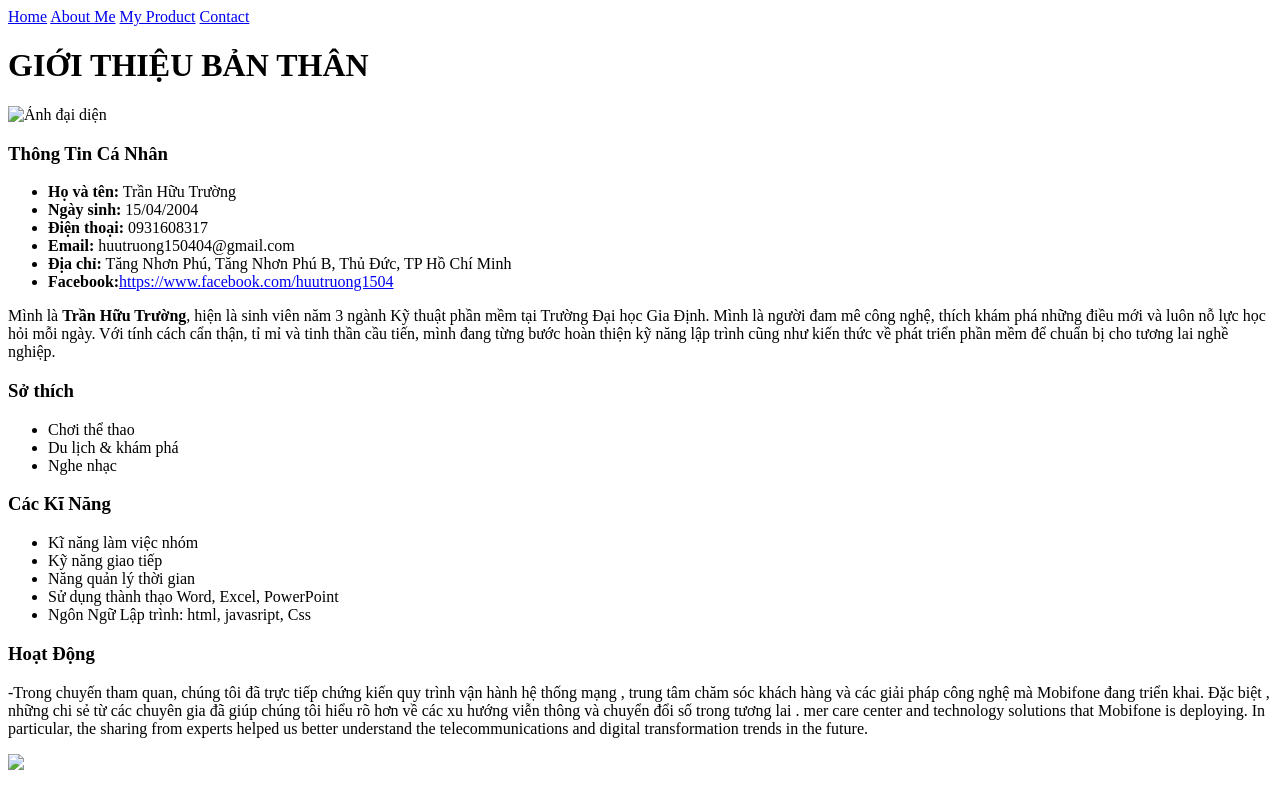
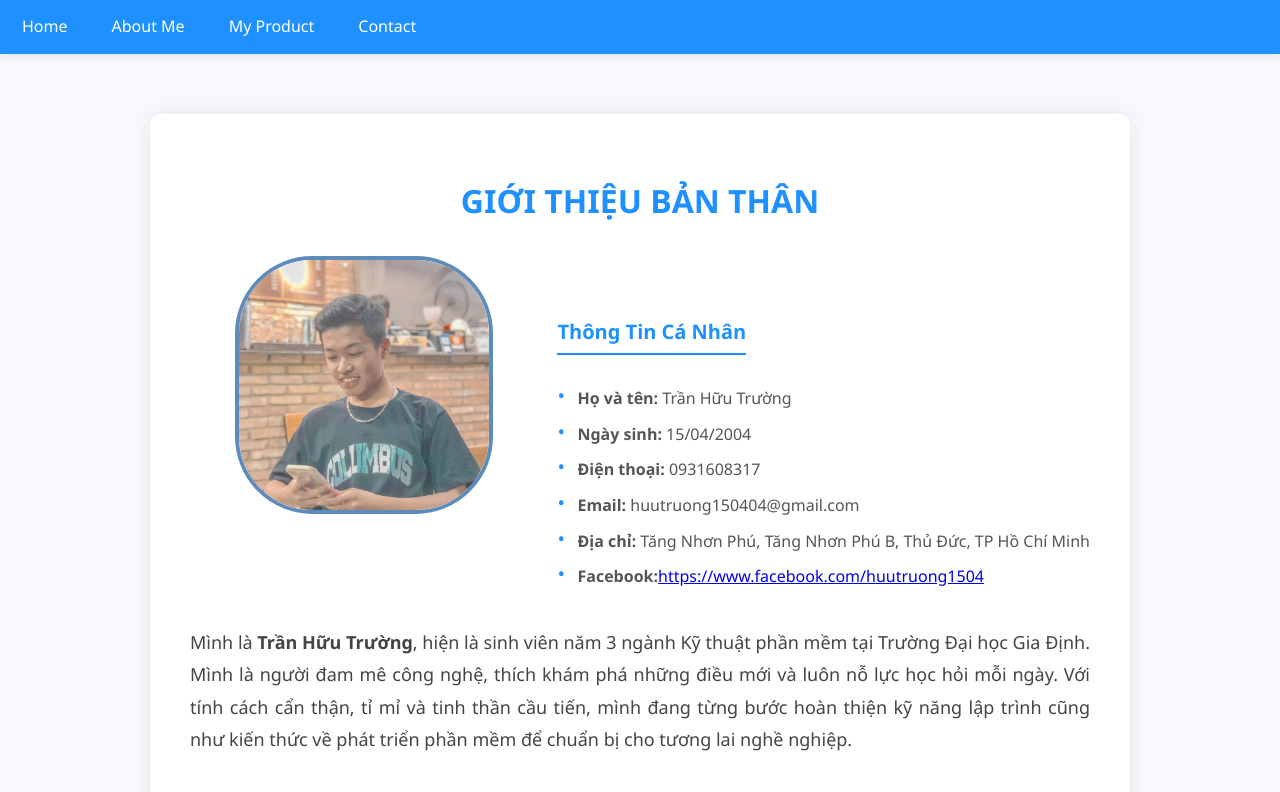
Before and after one commit to HuuTruong1504/cv, a plain HTML site: page aboutme.html in a window 1280 px wide. Shown: the top 792 px of the page. Drawn offline with Linux system fonts and the light colour scheme; the site is published under a folder, as on GitHub Pages, so addresses that start at the root find nothing.

Commit message:
sua form

```diff
--- a/html/aboutme.html
+++ b/aboutme.html
@@ -4,23 +4,23 @@
     <meta charset="UTF-8">
     <title>About Me</title>
     <meta name="viewport" content="width=device-width, initial-scale=1.0">
-    <link rel="stylesheet" href="/css/aboutme.css" />
+    <link rel="stylesheet" href="aboutme.css" />
 
 </head>
 <body>
 
     <div class="navbar">
-        <a href="/#/index.html">Home</a>
-        <a href="/html/aboutme.html">About Me</a>
-        <a href="/html/product.html">My Product</a>
-        <a href="/html/contact.html">Contact</a>
+        <a href="index.html">Home</a>
+        <a href="aboutme.html">About Me</a>
+        <a href="product.html">My Product</a>
+        <a href="contact.html">Contact</a>
     </div>
 
     <div class="container">
         <h1>GIỚI THIỆU BẢN THÂN</h1>
         <div class="hocvan-item">
         <div class="about-image">
-            <img src="/img/h2.jpg" alt="Ảnh đại diện ">
+            <img src="h2.jpg" alt="Ảnh đại diện ">
         </div>
         <div class="info">
             <h3>Thông Tin Cá Nhân</h3>
@@ -67,7 +67,7 @@
                     the sharing from experts helped us better understand the telecommunications and digital transformation trends in the future. </p>
             </div>
             <div class="about-image">
-                <img src="/img/h1.jpg" alt=" ">
+                <img src="h1.jpg" alt=" ">
             </div>
         </div>
 
```
Also changed, not shown: contact.html (renamed from html/contact.html, +5 -5 lines), index.html (+5 -5 lines), product.html (renamed from html/product.html, +5 -5 lines), aboutme.css (renamed from css/aboutme.css), avatar.jpg (renamed from img/avatar.jpg), contact.css (renamed from css/contact.css), h1.jpg (renamed from img/h1.jpg), h2.jpg (renamed from img/h2.jpg), index.css (renamed from css/index.css), product.css (renamed from css/product.css).
